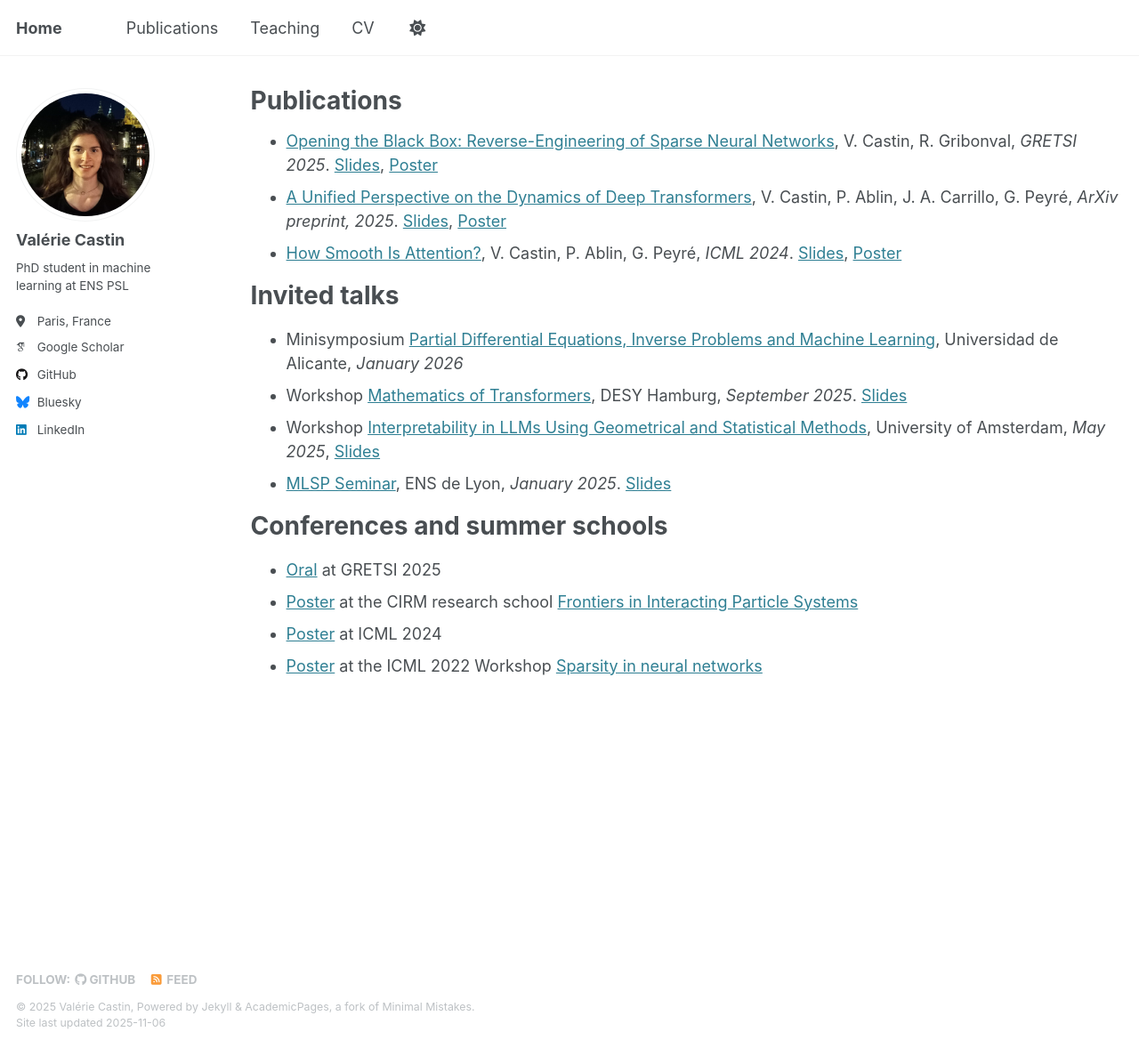
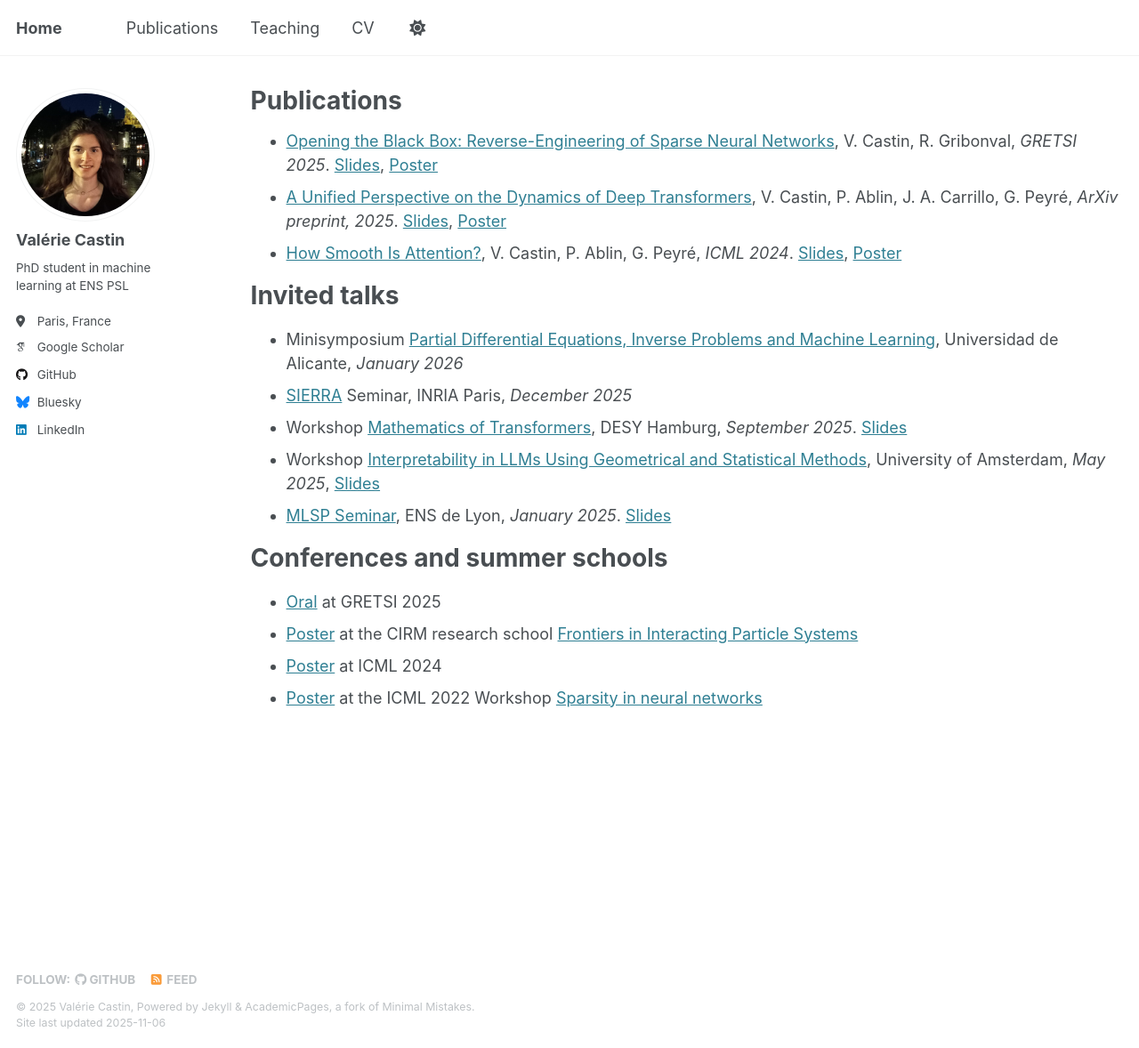
Before and after one commit to vcastin/vcastin.github.io, a Jekyll site: the page built from _pages/publications.md, in a window 1280 px wide and 1178 px high. Shown: the whole window at 89% size. Built offline with Jekyll 4.4.1, drawn with Linux system fonts in a browser that asks for light colours; some web fonts are replaced.

Commit message:
sierra seminar

```diff
--- a/_pages/publications.md
+++ b/_pages/publications.md
@@ -14,6 +14,7 @@ author_profile: true
 Invited talks
 ======
 - Minisymposium [Partial Differential Equations, Inverse Problems and Machine Learning](https://2026.bienalrsme.com/sites/default/files/Partial_Differential_Equations_Inverse_Problems_and_Machine_Learning.pdf), Universidad de Alicante, *January 2026*
+- [SIERRA](https://sierra-mlopt.github.io/) Seminar, INRIA Paris, *December 2025*
 - Workshop [Mathematics of Transformers](https://www.tuhh.de/dsf/mml), DESY Hamburg, *September 2025*. [Slides](http://vcastin.github.io/files/diapos/2025_09_hamburg.pdf)
 - Workshop [Interpretability in LLMs Using Geometrical and Statistical Methods](https://www.lesswrong.com/posts/bTzk32t9aWJwLuNhi/workshop-interpretability-in-llms-using-geometric-and), University of Amsterdam, *May 2025*, [Slides](http://vcastin.github.io/files/diapos/2025_05_amsterdam.pdf)
 - [MLSP Seminar](https://www.ens-lyon.fr/PHYSIQUE/seminars/machine-learning-and-signal-processing/machine-learning-and-signal-processing?set_language=fr&cl=fr), ENS de Lyon, *January 2025*. [Slides](http://vcastin.github.io/files/diapos/2025_01_lyon.png)
```
